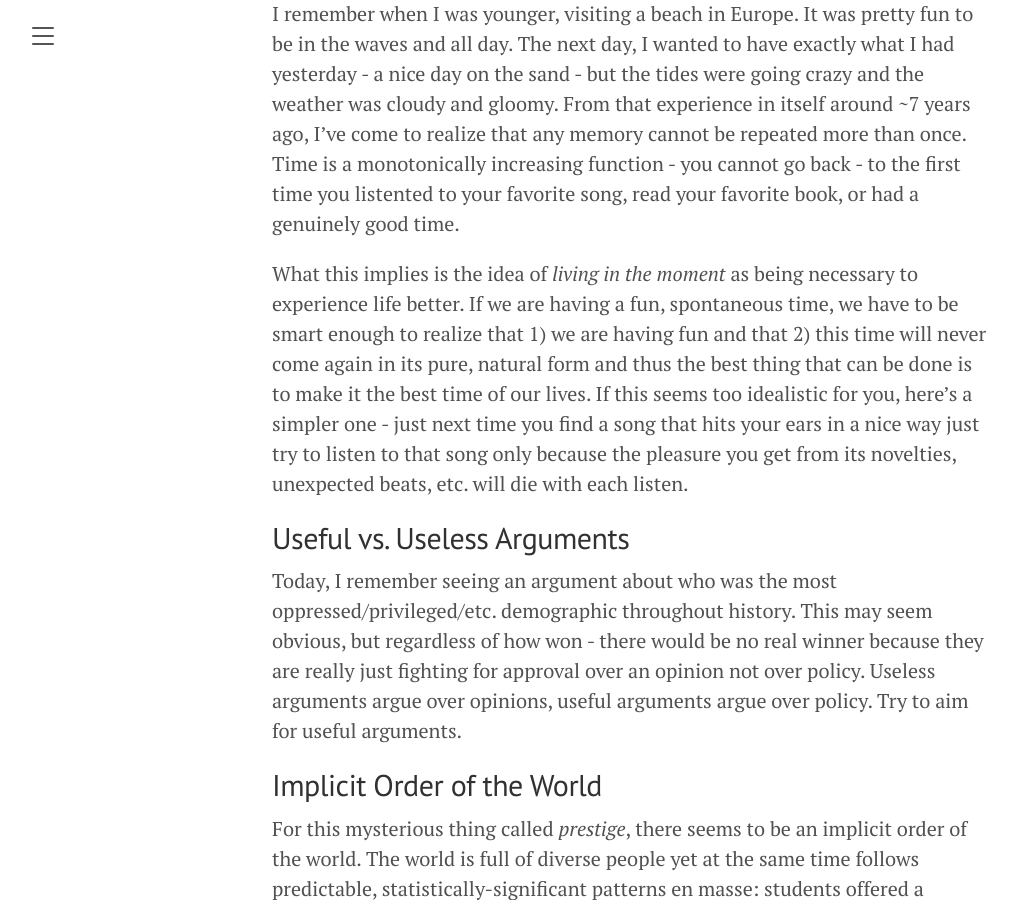
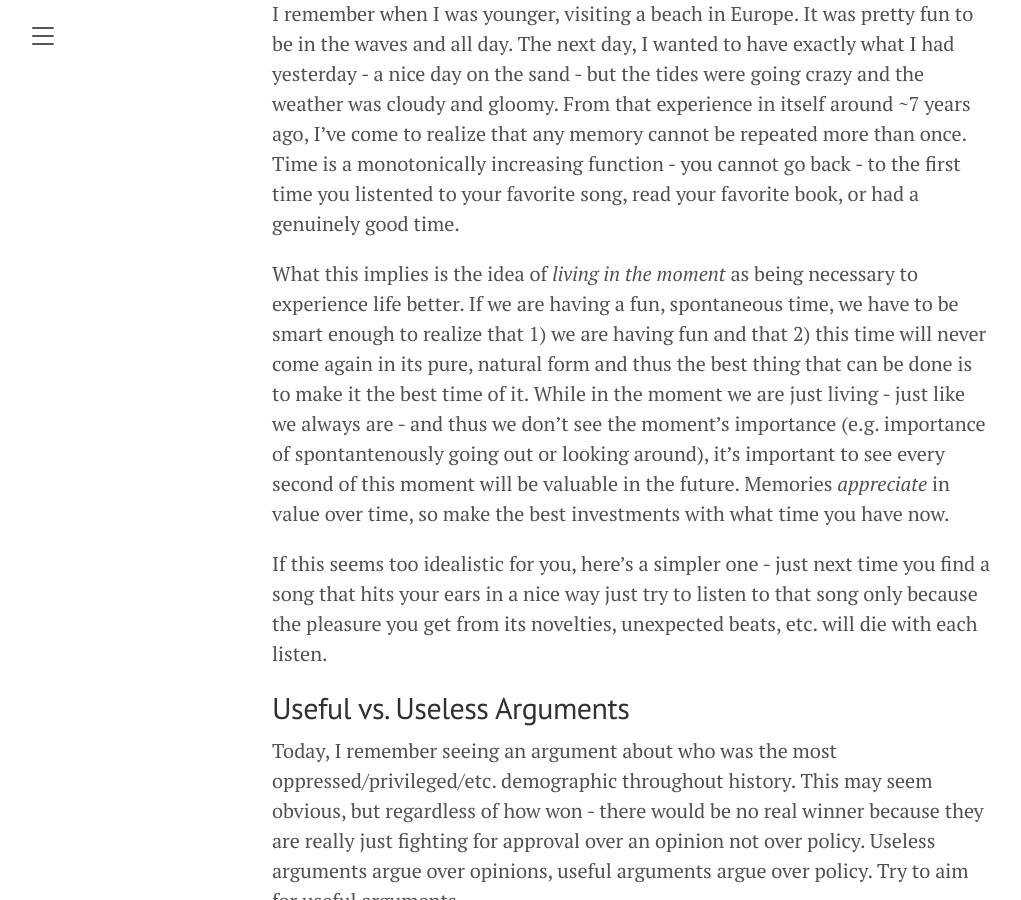
Before and after one commit to anish-lakkapragada/moments-of-clarity, a Jekyll site: the page built from _posts/2023-02-02-update.markdown, in a window 1280 px wide and 900 px high, scrolled down 567 px. Shown: the whole window, without its empty margins (8-1029 px from the left). Built offline with Jekyll 4.4.1, drawn with Linux system fonts in a browser that asks for light colours.

Commit message:
added commentary.

```diff
--- a/_posts/2023-02-02-update.markdown
+++ b/_posts/2023-02-02-update.markdown
@@ -1,9 +1,10 @@
 ---
 layout: post
-title:  "A Series of Life Observations"
-date:   2023-02-02 00:00:00 -0700
+title: "A Series of Life Observations"
+date: 2023-02-02 00:00:00 -0700
 categories: jekyll update
 ---
+
 <script src="https://cdn.mathjax.org/mathjax/latest/MathJax.js?config=TeX-AMS-MML_HTMLorMML" type="text/javascript"></script>
 
 **Keywords: Random**
@@ -16,14 +17,17 @@ It's been a while since I've posted and I figure I should. I've made a series of
 
 I remember when I was younger, visiting a beach in Europe. It was pretty fun to be in the waves and all day. The next day, I wanted to have exactly what I had yesterday - a nice day on the sand - but the tides were going crazy and the weather was cloudy and gloomy. From that experience in itself around ~7 years ago, I've come to realize that any memory cannot be repeated more than once. Time is a monotonically increasing function - you cannot go back - to the first time you listented to your favorite song, read your favorite book, or had a genuinely good time.
 
-What this implies is the idea of *living in the moment* as being necessary to experience life better. If we are having a fun, spontaneous time, we have to be smart enough to realize that 1) we are having fun and that 2) this time will never come again in its pure, natural form and thus the best thing that can be done is to make it the best time of our lives. If this seems too idealistic for you, here's a simpler one - just next time you find a song that hits your ears in a nice way just try to listen to that song only because the pleasure you get from its novelties, unexpected beats, etc. will die with each listen.
+What this implies is the idea of _living in the moment_ as being necessary to experience life better. If we are having a fun, spontaneous time, we have to be smart enough to realize that 1) we are having fun and that 2) this time will never come again in its pure, natural form and thus the best thing that can be done is to make it the best time of it. While in the moment we are just living - just like we always are - and thus we don't see the moment's importance (e.g. importance of spontantenously going out or looking around), it's important to see every second of this moment will be valuable in the future. Memories _appreciate_ in value over time, so make the best investments with what time you have now.
+
+If this seems too idealistic for you, here's a simpler one - just next time you find a song that hits your ears in a nice way just try to listen to that song only because the pleasure you get from its novelties, unexpected beats, etc. will die with each listen.
+
 ## Useful vs. Useless Arguments
 
 Today, I remember seeing an argument about who was the most oppressed/privileged/etc. demographic throughout history. This may seem obvious, but regardless of how won - there would be no real winner because they are really just fighting for approval over an opinion not over policy. Useless arguments argue over opinions, useful arguments argue over policy. Try to aim for useful arguments.
 
 ## Implicit Order of the World
 
-For this mysterious thing called *prestige*, there seems to be an implicit order of the world. The world is full of diverse people yet at the same time follows predictable, statistically-significant patterns en masse: students offered a selection of universities generally choose some over others, certain countries are seen as just "better" (e.g. America) despite growing bodies of evidence saying anything but. Rankings for companies change yearly and yet the same implicit order of which companies are more prestigious stay - there is a general inertia for learnt rankings to change when they are founded on unstated social assumptions and not facts.
+For this mysterious thing called _prestige_, there seems to be an implicit order of the world. The world is full of diverse people yet at the same time follows predictable, statistically-significant patterns en masse: students offered a selection of universities generally choose some over others, certain countries are seen as just "better" (e.g. America) despite growing bodies of evidence saying anything but. Rankings for companies change yearly and yet the same implicit order of which companies are more prestigious stay - there is a general inertia for learnt rankings to change when they are founded on unstated social assumptions and not facts.
 
 ## Things are more deterministic than we realize
 
@@ -35,7 +39,7 @@ The principle that things are the way they are for a reason (deterministic in ma
 
 ## Your Music Taste Is Not (Really) Unique
 
-(Might just be me.) I am always hungry about songs. It is always super funny to see how an unfamiliar song with a slightly weird name but a lot of streams slowly goes from something I completely don't resonate or feel is part of my taste to my playlist. Time and time again, I have seen that whatever my initial reaction to the song - *I am not unique* - I probably will find myself liking it. This means that I should try to explore different genres and not judge.
+(Might just be me.) I am always hungry about songs. It is always super funny to see how an unfamiliar song with a slightly weird name but a lot of streams slowly goes from something I completely don't resonate or feel is part of my taste to my playlist. Time and time again, I have seen that whatever my initial reaction to the song - _I am not unique_ - I probably will find myself liking it. This means that I should try to explore different genres and not judge.
 
 ## You Are Always Closer to the End
 
```
